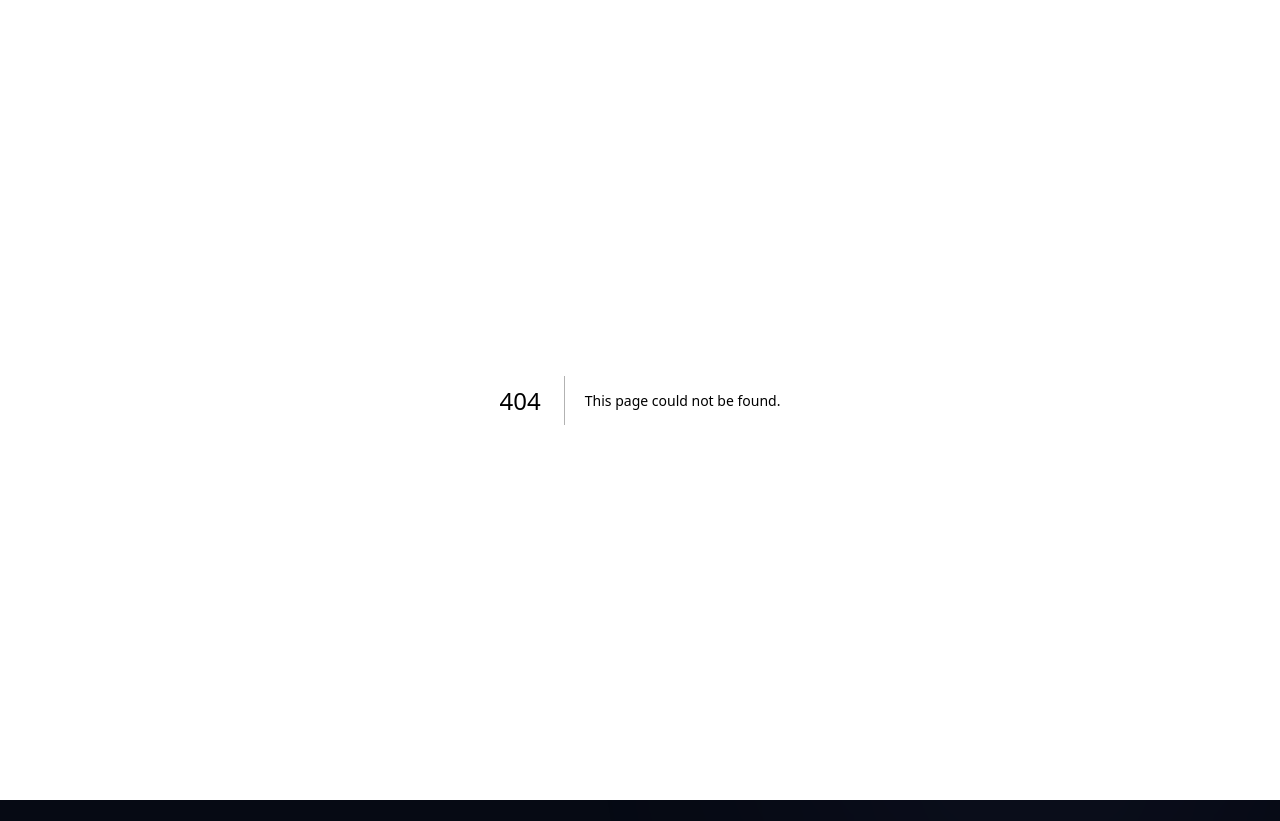
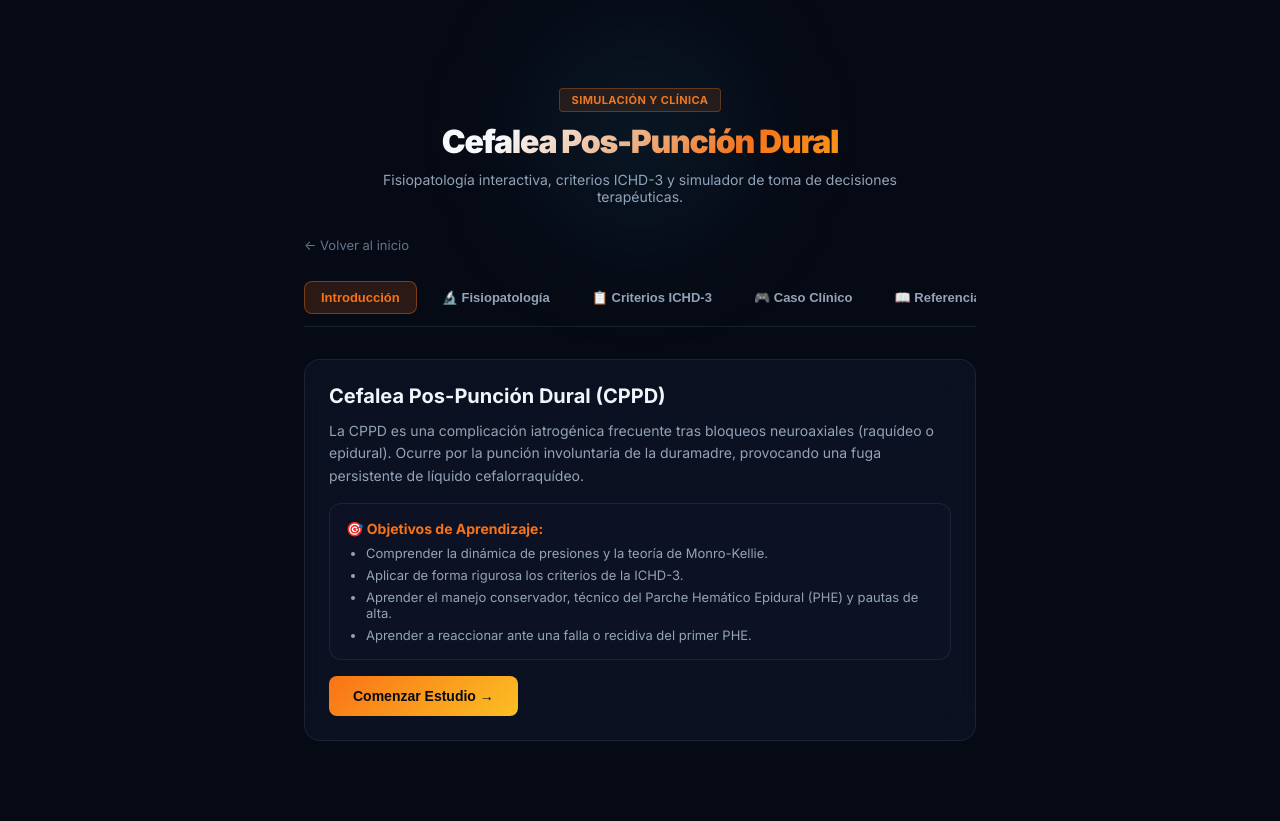
Before and after one commit to drflow77/AnesthTR, a Next.js app: page /cefalea-post-puncion in a window 1280 px wide. Before the commit this address had no page. Before the commit the page ends 800 px from the top, so only its background shows below. Built offline with nearby package versions, Linux system fonts and the light colour scheme.

Commit message:
feat: setup basic route and state tab machine for CPPD

```diff
--- /dev/null
+++ b/src/app/cefalea-post-puncion/page.tsx
@@ -0,0 +1,114 @@
+"use client";
+
+import React, { useState } from 'react';
+import Link from 'next/link';
+
+export default function CefaleaPostPuncionPage() {
+  const [activeTab, setActiveTab] = useState<'intro' | 'fisio' | 'diagnostico' | 'simulador' | 'referencias'>('intro');
+
+  return (
+    <main className="container">
+      {/* Header con gradientes */}
+      <div className="hero" style={{ paddingBottom: '20px' }}>
+        <div className="hero-glow" />
+        <div style={{ marginBottom: '10px' }}>
+          <span style={{
+            display: 'inline-flex', alignItems: 'center', gap: '6px',
+            background: 'rgba(249, 115, 22, 0.12)', color: '#f97316',
+            padding: '4px 12px', borderRadius: '4px', fontSize: '11px',
+            fontWeight: 700, letterSpacing: '0.4px',
+            border: '1px solid rgba(249, 115, 22, 0.3)',
+          }}>
+            SIMULACIÓN Y CLÍNICA
+          </span>
+        </div>
+        <h1 style={{
+          fontSize: '32px', fontWeight: 900, letterSpacing: '-0.04em',
+          background: 'linear-gradient(135deg, #f8fafc 30%, #f97316 65%, #fbbf24 100%)',
+          WebkitBackgroundClip: 'text', color: 'transparent',
+          marginBottom: '10px',
+        }}>
+          Cefalea Pos-Punción Dural
+        </h1>
+        <p style={{ fontSize: '14px', color: 'var(--text-secondary)', maxWidth: '520px', margin: '0 auto' }}>
+          Fisiopatología interactiva, criterios ICHD-3 y simulador de toma de decisiones terapéuticas.
+        </p>
+      </div>
+
+      {/* Back link */}
+      <Link href="/" style={{
+        display: 'inline-flex', alignItems: 'center', gap: '6px',
+        fontSize: '13px', color: 'var(--text-muted)', marginBottom: '16px',
+        transition: 'color 0.15s',
+      }}>
+        ← Volver al inicio
+      </Link>
+
+      {/* Navigation tabs */}
+      <div style={{
+        display: 'flex', gap: '8px', borderBottom: '1px solid var(--border)',
+        paddingBottom: '12px', marginBottom: '20px', overflowX: 'auto',
+      }}>
+        {(['intro', 'fisio', 'diagnostico', 'simulador', 'referencias'] as const).map(tab => (
+          <button
+            key={tab}
+            onClick={() => setActiveTab(tab)}
+            style={{
+              background: activeTab === tab ? 'rgba(249, 115, 22, 0.15)' : 'transparent',
+              color: activeTab === tab ? '#f97316' : 'var(--text-secondary)',
+              border: activeTab === tab ? '1px solid rgba(249, 115, 22, 0.4)' : '1px solid transparent',
+              padding: '8px 16px', borderRadius: '8px', fontSize: '13px',
+              fontWeight: 600, cursor: 'pointer', transition: 'all 0.2s',
+              whiteSpace: 'nowrap',
+            }}
+          >
+            {tab === 'intro' && 'Introducción'}
+            {tab === 'fisio' && '🔬 Fisiopatología'}
+            {tab === 'diagnostico' && '📋 Criterios ICHD-3'}
+            {tab === 'simulador' && '🎮 Caso Clínico'}
+            {tab === 'referencias' && '📖 Referencias'}
+          </button>
+        ))}
+      </div>
+
+      {/* Contenedor dinámico */}
+      <div className="glass-card" style={{ padding: '24px', minHeight: '300px' }}>
+        {activeTab === 'intro' && (
+          <div>
+            <h2 style={{ fontSize: '20px', marginBottom: '12px', color: '#f1f5f9' }}>Cefalea Pos-Punción Dural (CPPD)</h2>
+            <p style={{ color: 'var(--text-secondary)', fontSize: '14px', lineHeight: '1.6', marginBottom: '16px' }}>
+              La CPPD es una complicación iatrogénica frecuente tras bloqueos neuroaxiales (raquídeo o epidural). Ocurre por la punción involuntaria de la duramadre, provocando una fuga persistente de líquido cefalorraquídeo.
+            </p>
+            <div style={{
+              background: 'rgba(15, 23, 42, 0.4)', borderRadius: '12px',
+              border: '1px solid var(--border)', padding: '16px', marginBottom: '16px'
+            }}>
+              <h3 style={{ fontSize: '14px', color: '#f97316', marginBottom: '8px' }}>🎯 Objetivos de Aprendizaje:</h3>
+              <ul style={{ paddingLeft: '20px', color: 'var(--text-secondary)', fontSize: '13px', display: 'flex', flexDirection: 'column', gap: '6px' }}>
+                <li>Comprender la dinámica de presiones y la teoría de Monro-Kellie.</li>
+                <li>Aplicar de forma rigurosa los criterios de la ICHD-3.</li>
+                <li>Aprender el manejo conservador, técnico del Parche Hemático Epidural (PHE) y pautas de alta.</li>
+                <li>Aprender a reaccionar ante una falla o recidiva del primer PHE.</li>
+              </ul>
+            </div>
+            <button
+              onClick={() => setActiveTab('fisio')}
+              style={{
+                background: 'linear-gradient(135deg, #f97316 0%, #fbbf24 100%)',
+                color: '#060a14', border: 'none', padding: '12px 24px',
+                borderRadius: '8px', fontSize: '14px', fontWeight: 700,
+                cursor: 'pointer', display: 'inline-flex', alignItems: 'center', gap: '8px'
+              }}
+            >
+              Comenzar Estudio →
+            </button>
+          </div>
+        )}
+        {activeTab === 'fisio' && <div style={{ color: 'var(--text-muted)' }}>Módulo Fisiopatología en desarrollo...</div>}
+        {activeTab === 'diagnostico' && <div style={{ color: 'var(--text-muted)' }}>Módulo Diagnóstico en desarrollo...</div>}
+        {activeTab === 'simulador' && <div style={{ color: 'var(--text-muted)' }}>Módulo Caso Clínico en desarrollo...</div>}
+        {activeTab === 'referencias' && <div style={{ color: 'var(--text-muted)' }}>Módulo Referencias en desarrollo...</div>}
+      </div>
+    </main>
+  );
+}
```
